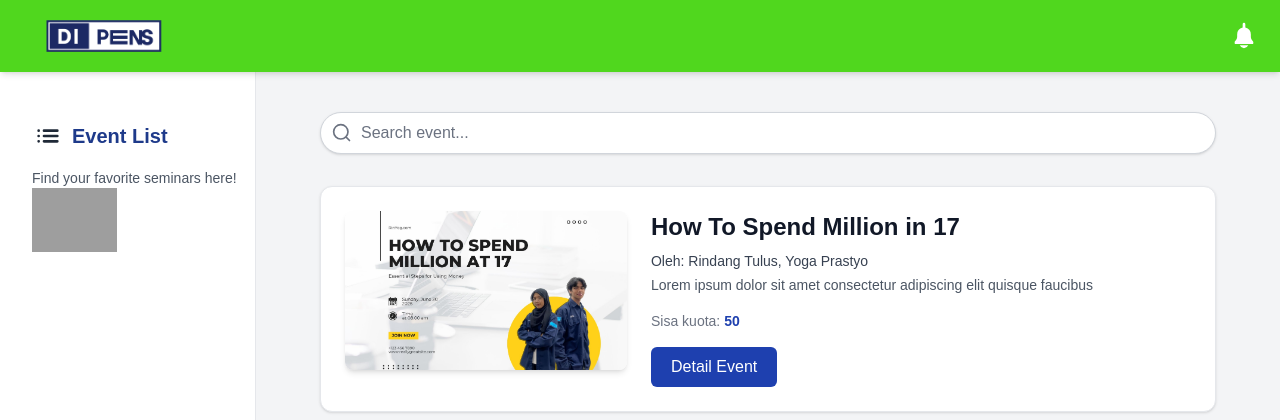
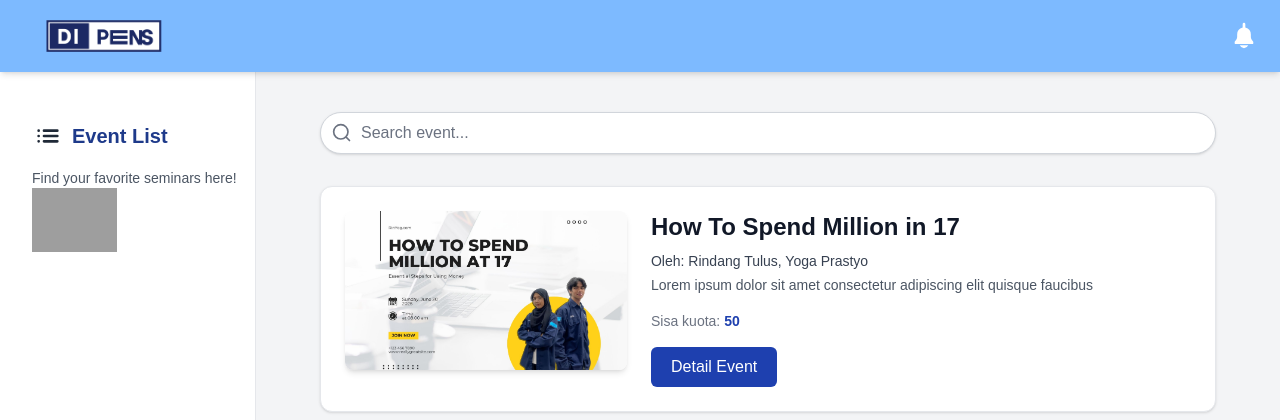
Before and after one commit to OmkeGas/events, a PHP site: page /events/dashboard/user/eventlist.php in a window 1280 px wide. Shown: the top 420 px of the page. Run offline with PHP 8.4, Linux system fonts and the light colour scheme; some libraries are stand-ins or nearby versions; some web fonts are replaced; grey boxes are pictures that could not be loaded.

Commit message:
ubah warna navbar

```diff
--- a/src/components/navbar.php
+++ b/src/components/navbar.php
@@ -1,5 +1,5 @@
 
-<nav class="fixed top-0 z-50 w-full bg-[#50d71e] shadow-md">
+<nav class="fixed top-0 z-50 w-full bg-[#7DBAFF] shadow-md">
     <div class="px-3 py-3 lg:px-5 lg:pl-3">
         <div class="flex items-center justify-between">
             <div class="flex items-center justify-start rtl:justify-end">
```
